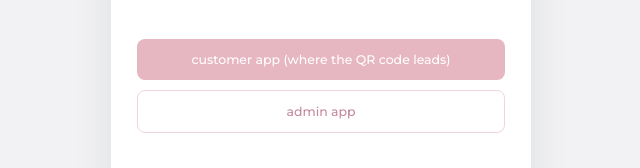
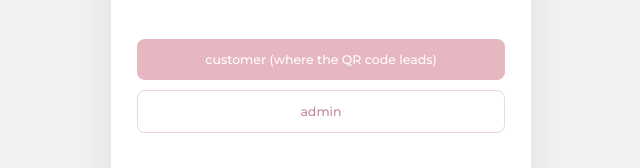
Before and after one commit to dannadeauu/braidbabes-waitlist, a plain HTML site: page index.html in a window 1280 px wide. Shown: the part 339-507 px from the top of the page, 319-959 px from the left. Drawn offline with Linux system fonts and the light colour scheme; a web font is replaced by a local one.

Commit message:
Drop 'app' from the launcher page links
Co-Authored-By: Claude Opus 5 <noreply@anthropic.com>

```diff
--- a/index.html
+++ b/index.html
@@ -33,8 +33,8 @@
   </div>
 
   <div class="links">
-    <a class="go-customer" href="./customer/">customer app (where the QR code leads)</a>
-    <a class="go-admin" href="./admin/">admin app</a>
+    <a class="go-customer" href="./customer/">customer (where the QR code leads)</a>
+    <a class="go-admin" href="./admin/">admin</a>
   </div>
 
   <p class="hint">
```
